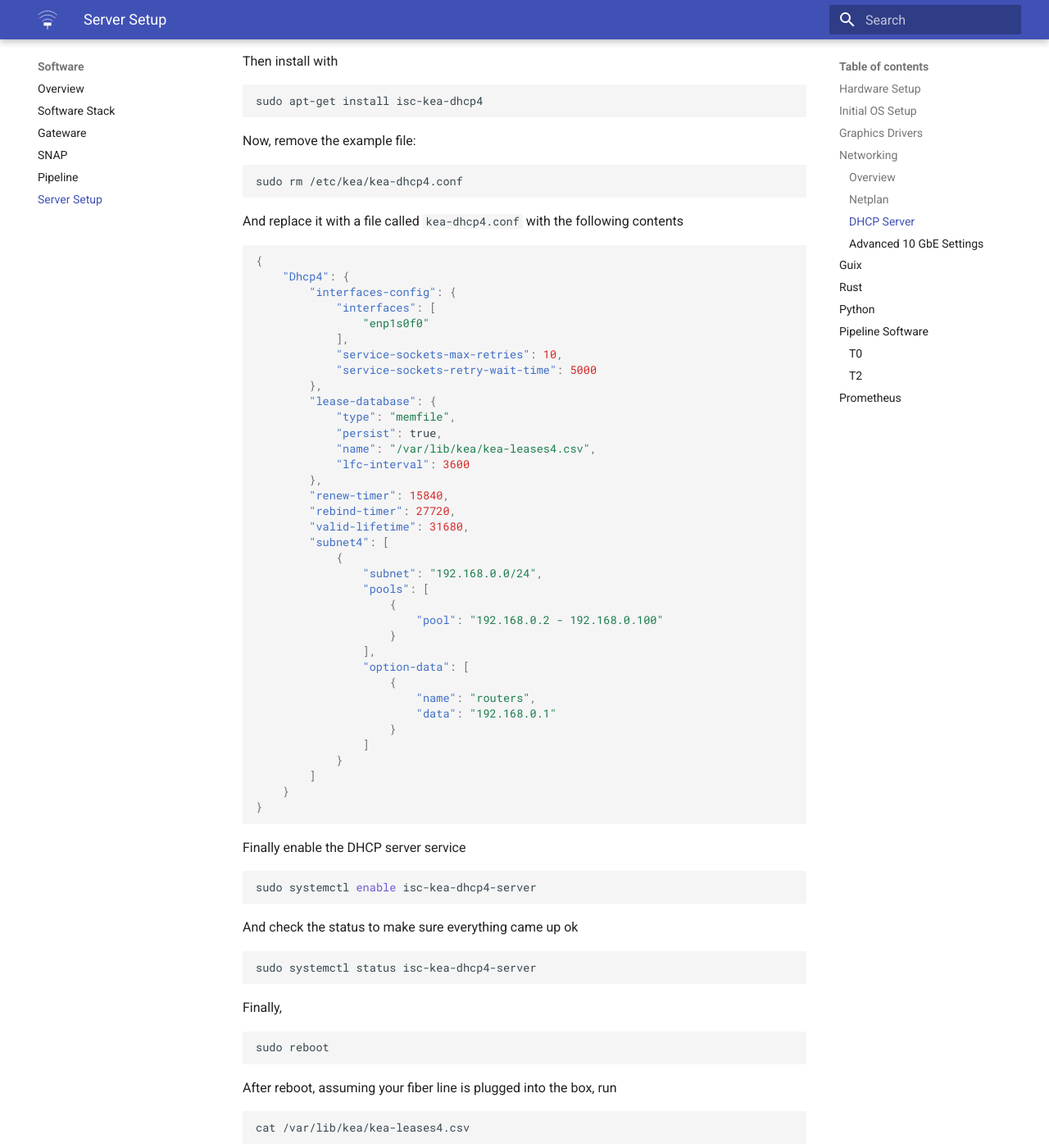
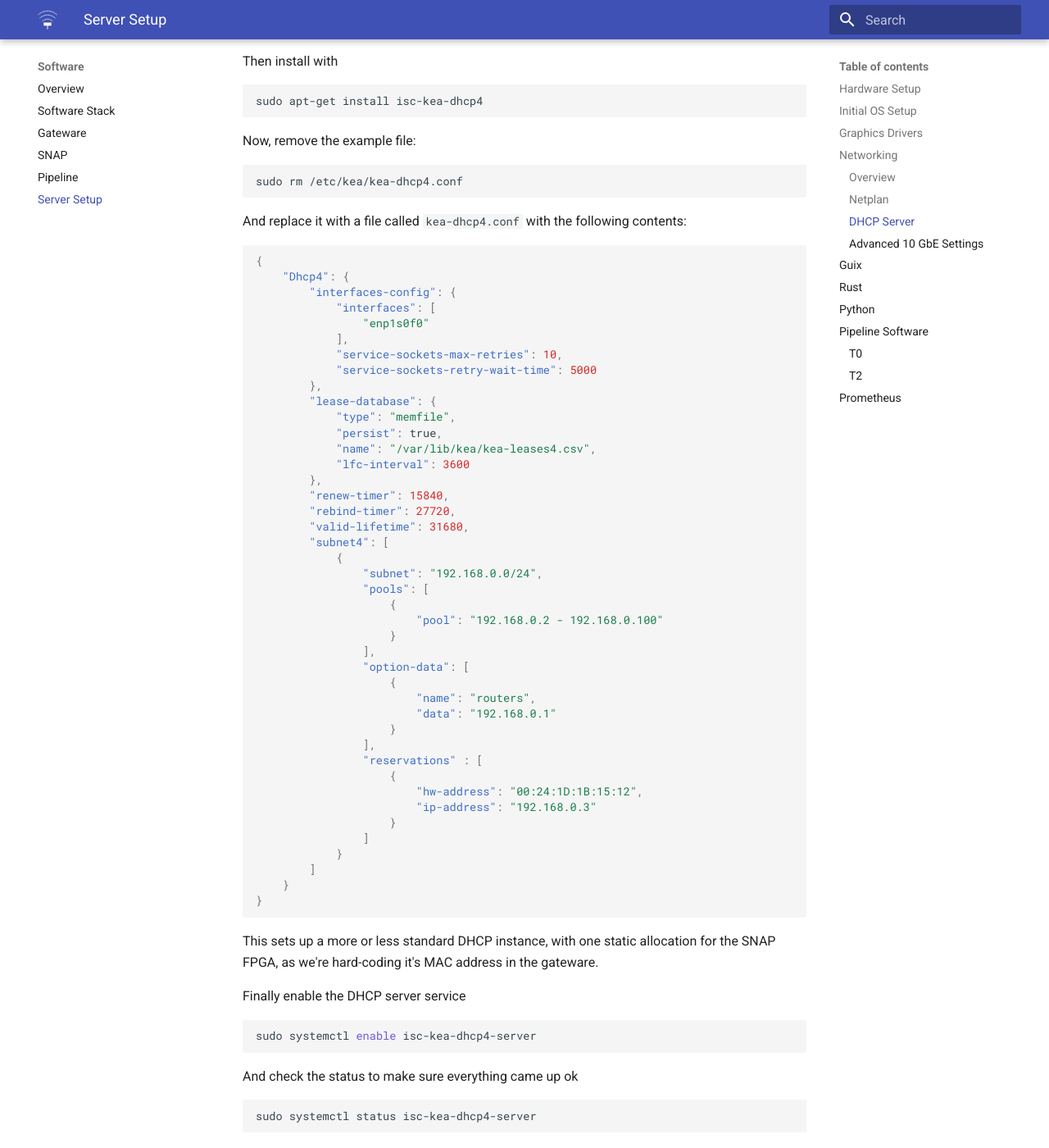
Before and after one commit to courtneyjkeeler/grex-telescope.github.io, an MkDocs documentation site: the page built from docs/software/server_setup.md, in a window 1280 px wide and 1400 px high, scrolled down 4448 px. Shown: the whole window at 82% size. Built offline with MkDocs 1.6.1 and Material for MkDocs 9.7.7, drawn with Linux system fonts in a browser that asks for light colours.

Commit message:
Add DHCP reservation for the SNAP

````diff
--- a/docs/software/server_setup.md
+++ b/docs/software/server_setup.md
@@ -148,7 +148,6 @@ sudo netplan apply
 
 Now, we need to setup the DHCP server on the 10 GbE port. First, we install the DHCP server software:
 
-
 Setup the repository that includes kea
 
 ```sh
@@ -168,7 +167,7 @@ Now, remove the example file:
 sudo rm /etc/kea/kea-dhcp4.conf
 ```
 
-And replace it with a file called `kea-dhcp4.conf` with the following contents
+And replace it with a file called `kea-dhcp4.conf` with the following contents:
 
 ```json
 {
@@ -202,12 +201,19 @@ And replace it with a file called `kea-dhcp4.conf` with the following contents
                         "name": "routers",
                         "data": "192.168.0.1"
                     }
+                ],
+                "reservations" : [
+                    {
+                        "hw-address": "00:24:1D:1B:15:12",
+                        "ip-address": "192.168.0.3"
+                    }
                 ]
             }
         ]
     }
 }
 ```
+This sets up a more or less standard DHCP instance, with one static allocation for the SNAP FPGA, as we're hard-coding it's MAC address in the gateware.
 
 Finally enable the DHCP server service
 
````
